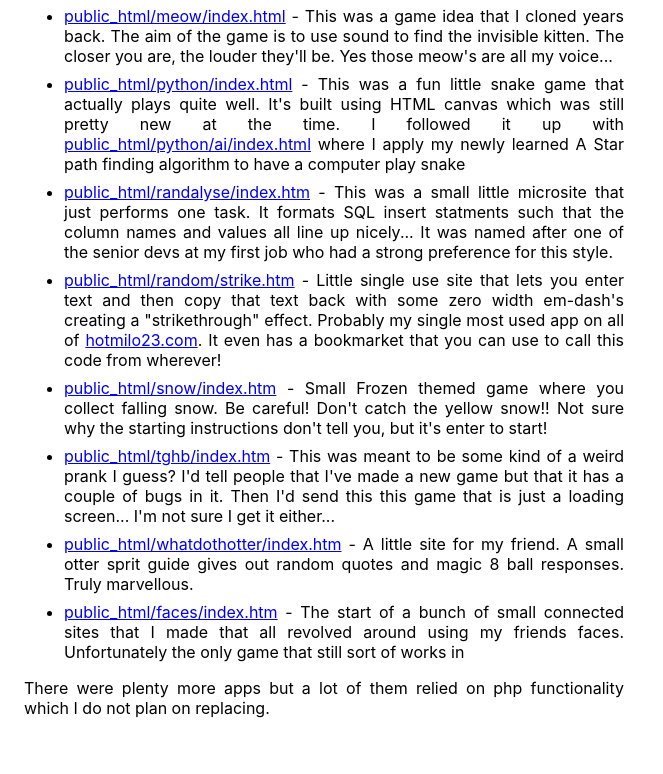
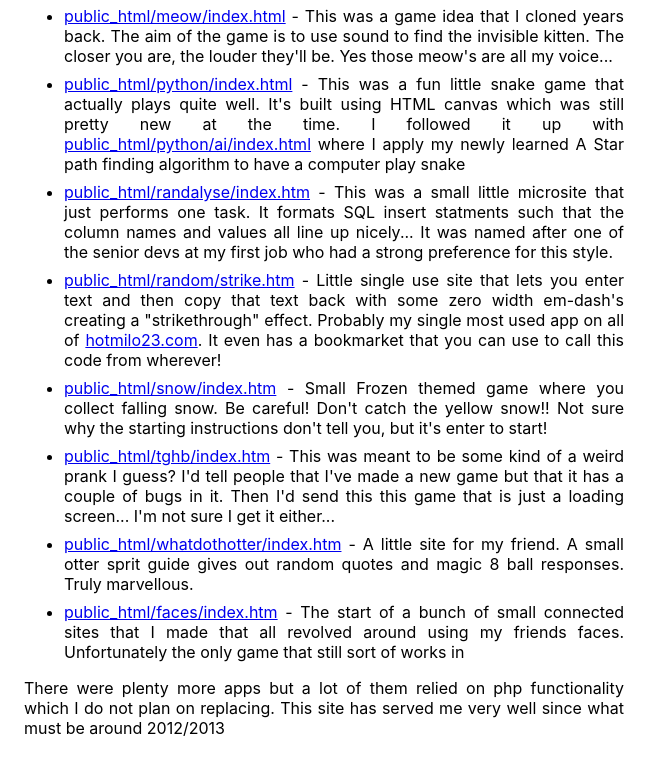
Before and after one commit to lukebatchelor/hotmilo23-archive, a React app: page / in a window 1280 px wide. Shown: the part 878-1652 px from the top of the page, without its empty margins (0-663 px from the left). Built offline with nearby package versions, Linux system fonts and the light colour scheme; the HTML template or start-up script is replaced by a standard one.

Commit message:
Adds another sentence

```diff
--- a/src/App.tsx
+++ b/src/App.tsx
@@ -98,7 +98,10 @@ export function App() {
           still sort of works in
         </li>
       </ul>{' '}
-      <p>There were plenty more apps but a lot of them relied on php functionality which I do not plan on replacing.</p>
+      <p>
+        There were plenty more apps but a lot of them relied on php functionality which I do not plan on replacing. This
+        site has served me very well since what must be around 2012/2013
+      </p>
     </div>
   );
 }
```
